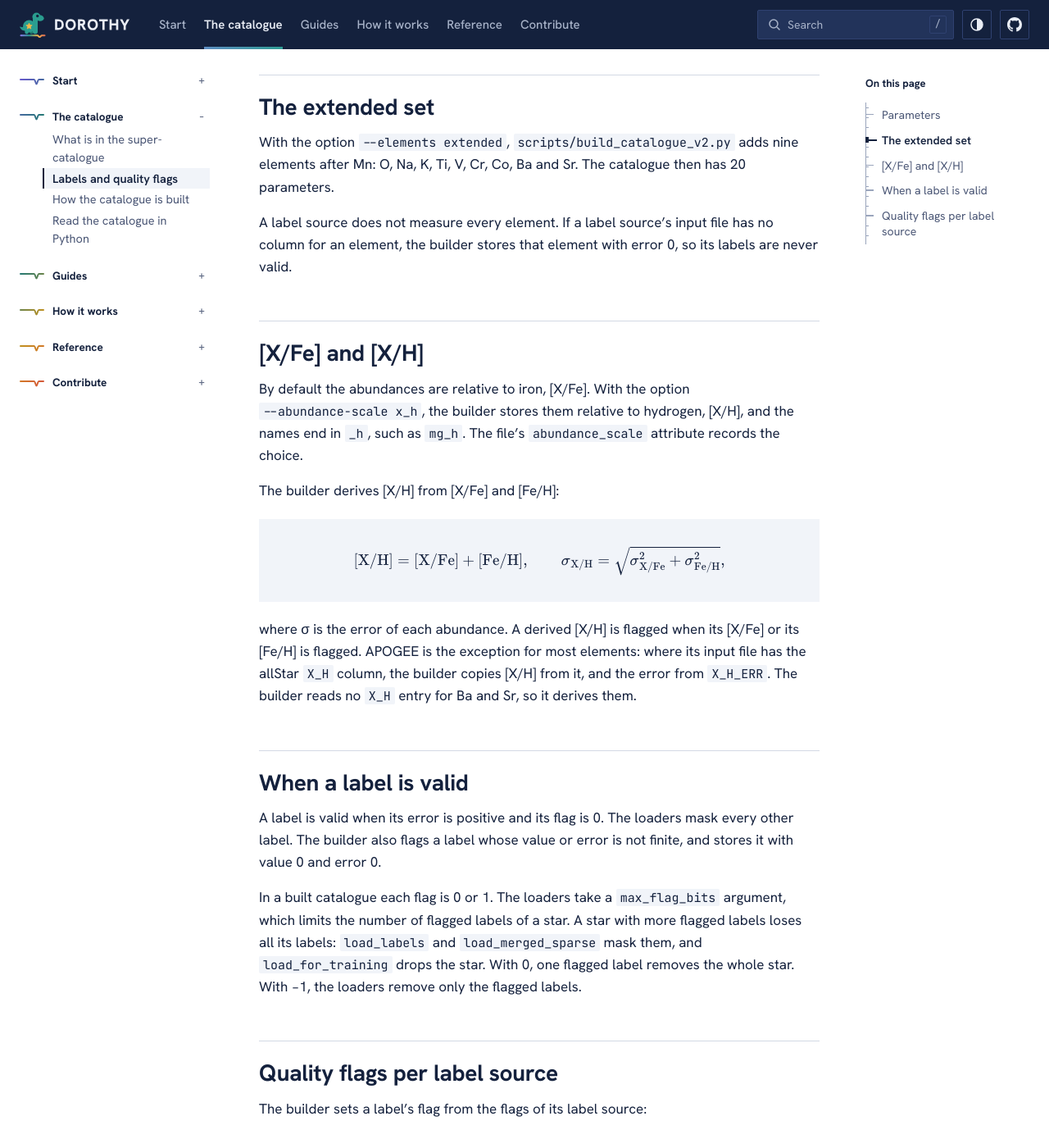
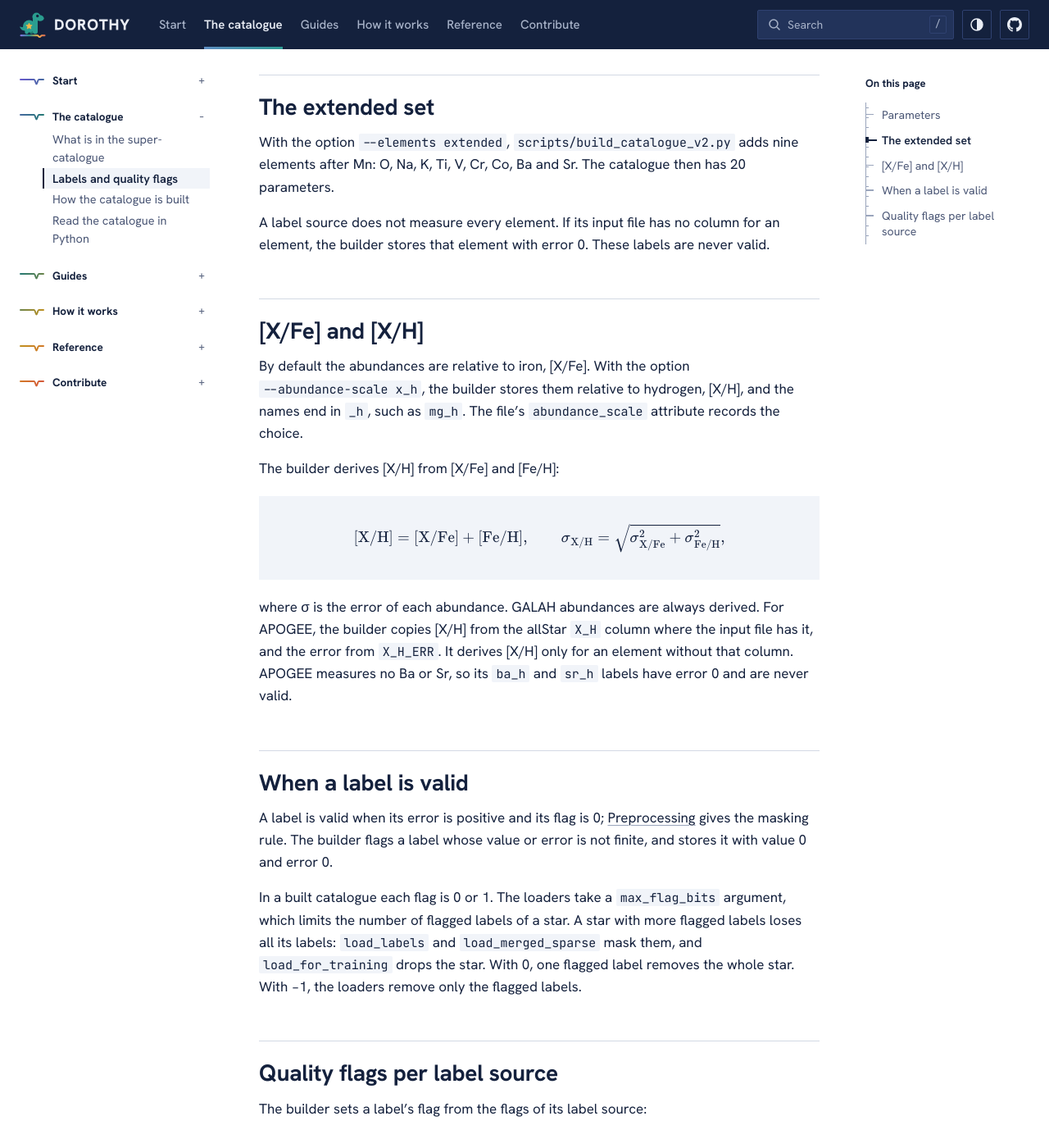
Before and after one commit to joshspeagle/dorothy, a Sphinx documentation site: the page built from docs/catalogue/labels.md, in a window 1280 px wide and 1400 px high, scrolled down 706 px. Shown: the whole window at 82% size. Built offline with Sphinx 7.4.7, drawn with Linux system fonts in a browser that asks for light colours; some of the changed text lies outside the part shown.

Commit message:
Correct the [X/H] flags and APOGEE Ba and Sr in the labels page
Co-Authored-By: Claude Opus 5.5 <noreply@anthropic.com>
Claude-Session: https://claude.ai/code/session_013VGjdTeX51F1FvNNYuK4tc

```diff
--- a/docs/catalogue/labels.md
+++ b/docs/catalogue/labels.md
@@ -23,9 +23,9 @@ With the option `--elements extended`, `scripts/build_catalogue_v2.py` adds
 nine elements after Mn: O, Na, K, Ti, V, Cr, Co, Ba and Sr. The catalogue
 then has 20 parameters.
 
-A label source does not measure every element. If a label source's input file
-has no column for an element, the builder stores that element with error 0, so
-its labels are never valid.
+A label source does not measure every element. If its input file has no
+column for an element, the builder stores that element with error 0. These
+labels are never valid.
 
 ## [X/Fe] and [X/H]
 
@@ -41,17 +41,18 @@ $$
 \sigma_{\mathrm{X/H}} = \sqrt{\sigma_{\mathrm{X/Fe}}^2 + \sigma_{\mathrm{Fe/H}}^2},
 $$
 
-where σ is the error of each abundance. A derived [X/H] is flagged when its
-[X/Fe] or its [Fe/H] is flagged. APOGEE is the exception for most elements:
-where its input file has the allStar `X_H` column, the builder copies [X/H]
-from it, and the error from `X_H_ERR`. The builder reads no `X_H` entry for Ba
-and Sr, so it derives them.
+where σ is the error of each abundance. GALAH abundances are always derived.
+For APOGEE, the builder copies [X/H] from the allStar `X_H` column where the
+input file has it, and the error from `X_H_ERR`. It derives [X/H] only for an
+element without that column. APOGEE measures no Ba or Sr, so its `ba_h` and
+`sr_h` labels have error 0 and are never valid.
 
 ## When a label is valid
 
-A label is valid when its error is positive and its flag is 0. The loaders
-mask every other label. The builder also flags a label whose value or error
-is not finite, and stores it with value 0 and error 0.
+A label is valid when its error is positive and its flag is 0;
+[Preprocessing](../methods/preprocessing.md#labels) gives the masking rule.
+The builder flags a label whose value or error is not finite, and stores it
+with value 0 and error 0.
 
 In a built catalogue each flag is 0 or 1. The loaders take a `max_flag_bits`
 argument, which limits the number of flagged labels of a star. A star with
@@ -70,6 +71,8 @@ The builder sets a label's flag from the flags of its label source:
 | `logg` | `ASPCAPFLAG` bit 1 (LOGG_WARN) or bit 17 (LOGG_BAD) | `flag_sp` ≠ 0 |
 | `fe_h` | `FE_H_FLAG` ≠ 0 | `flag_fe_h` ≠ 0 |
 | each [X/Fe] | `X_FE_FLAG` ≠ 0, such as `MG_FE_FLAG` | `flag_x_fe` ≠ 0, such as `flag_mg_fe` |
+| each [X/H] copied from `X_H` | `X_FE_FLAG` ≠ 0 | |
+| each derived [X/H] | `X_FE_FLAG` ≠ 0 or `FE_H_FLAG` ≠ 0 | `flag_x_fe` ≠ 0 or `flag_fe_h` ≠ 0 |
 
 Other `ASPCAPFLAG` bits, such as VMICRO_WARN, do not flag Teff or log g. The
 bits are defined in the
```
Also changed, not shown: other parts of docs/catalogue/labels.md (+3 -3 lines).
